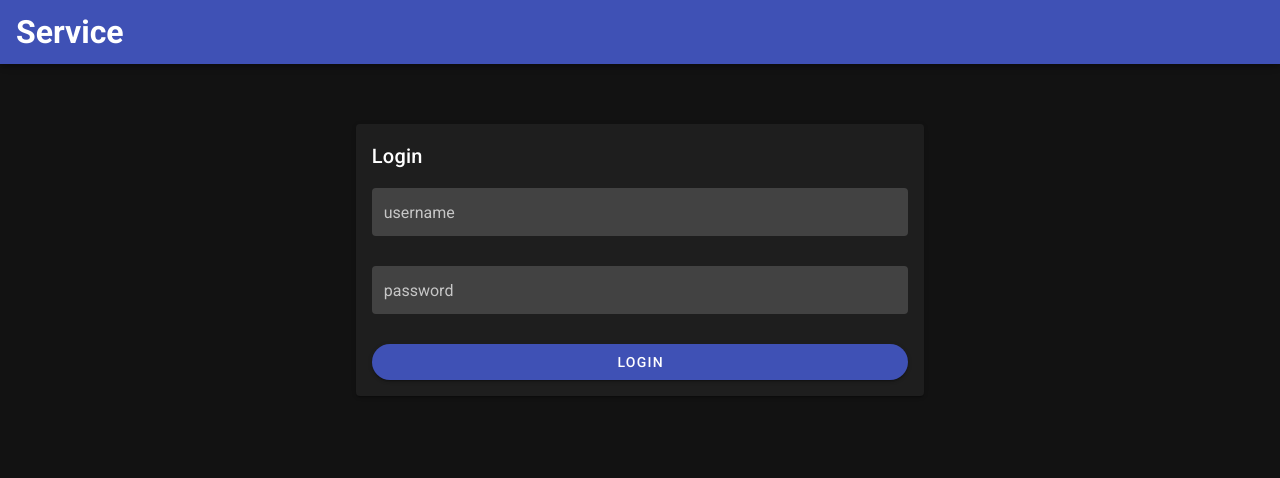
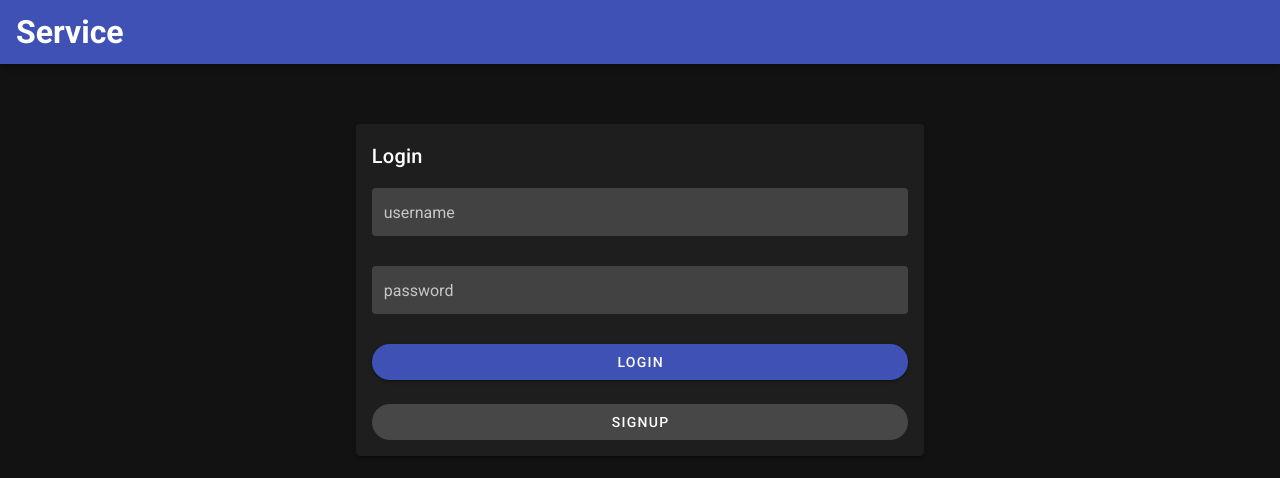
Before and after one commit to Hamedamz/SELab4, a Vue app in the folder frontend/: page /login in a window 1280 px wide. Shown: the top 478 px of the page. Built offline with nearby package versions, Linux system fonts and the light colour scheme.

Commit message:
feat: add signup link

```diff
--- a/frontend/src/views/Login.vue
+++ b/frontend/src/views/Login.vue
@@ -31,6 +31,16 @@
           login
         </v-btn>
       </v-form>
+
+      <v-btn
+        :to="{ name: 'signup' }"
+        class="mt-6"
+        rounded
+        text
+        block
+      >
+        signup
+      </v-btn>
     </v-card-text>
   </v-card>
 </template>
@@ -64,7 +74,3 @@ export default {
   },
 };
 </script>
-
-<style scoped>
-
-</style>
```
